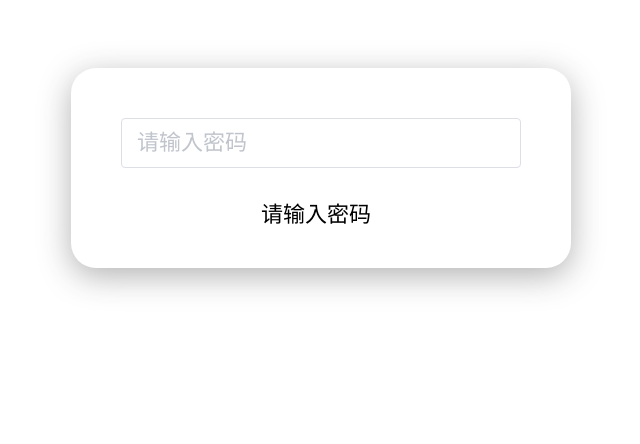
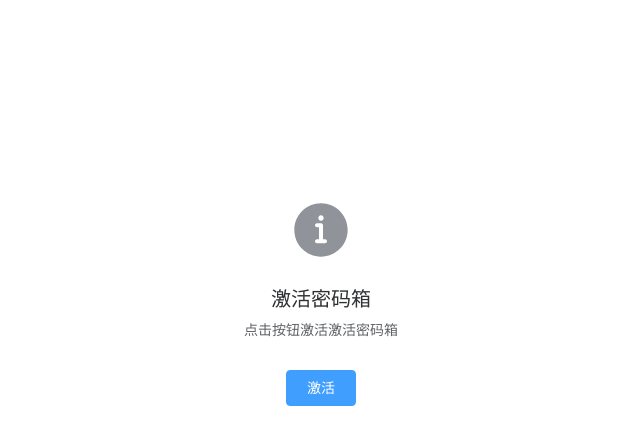
Before and after one commit to 4xiyuan/Cloud-disk, a Vue app: page /file in a window 1280 px wide. Shown: the part 232-676 px from the top of the page, without its empty margins (319-959 px from the left). Built offline with nearby package versions, Linux system fonts and the light colour scheme; what vue-simple-uploader would draw is missing.

Commit message:
下载功能

```diff
--- a/package.json
+++ b/package.json
@@ -10,6 +10,7 @@
   "dependencies": {
     "axios": "^0.27.2",
     "core-js": "^3.6.5",
+    "downloadjs": "^1.4.7",
     "element-ui": "^2.15.10",
     "spark-md5": "^3.0.2",
     "vue": "^2.6.11",
--- a/src/App.vue
+++ b/src/App.vue
@@ -115,12 +115,15 @@
               </div>
               <div style="margin-left: 95px;margin-top: -60px;font-size:18px;width:190px;-webkit-box-orient: vertical;display: -webkit-box;overflow-wrap: break-word;overflow:hidden;text-overflow:ellipsis;-webkit-line-clamp:1;">{{item.name}}</div>
               <div style="margin-left: 95px;margin-top: 15px;font-size:14px;">{{item.size}}</div>
-              <div v-if="(item.jindu+1)>0&&(item.jindu+1)<100" style="margin-left: 340px;margin-top: -40px;font-size:20px;">{{item.jindu+1}}%</div>
+              <div v-if="(item.jindu+1)>0&&(item.jindu+1)<100" style="margin-left: 360px;margin-top: -10px;font-size:16px;">{{item.jindu+1}}%</div>
               <div v-if="(item.jindu+1)<=0" style="margin-left: 320px;margin-top: -40px;font-size:18px;">解析中</div>
               <div v-if="(item.jindu+1)==100" style="margin-left: 300px;margin-top: -40px;font-size:18px;">上传完成</div>
-              <div v-if="(item.jindu+1)>0&&(item.jindu+1)<100"  style="margin-left: 250px;margin-top: -25px;font-size:18px;">
-                <div v-if="(item.bott)" @click="zan(index)"><img :src="require('../public/photo/zanting.png')" width="30px" height="30px"></div>
-                <div v-else @click="ji(index)"><img :src="require('../public/photo/jixu.png')" width="35px" height="35px"></div>
+              <div v-if="(item.jindu+1)>0&&(item.jindu+1)<100"  style="margin-left: 300px;margin-top: -60px;font-size:30px;cursor: pointer;position: absolute;">
+                <div v-if="(item.bott)" @click="zan(index)"><i class="el-icon-video-pause"></i></div>
+                <div v-else @click="ji(index)"><i class="el-icon-caret-right"></i></div>
+              </div>
+              <div v-if="(item.jindu+1)>0&&(item.jindu+1)<100"  style="margin-left: 360px;margin-top: -80px;font-size:22px;cursor: pointer;position: absolute;">
+                <i @click="guanbi(index)" class="el-icon-close"></i>
               </div>
             </div>
             <div v-if="index==filelist[0].length-1" style="height:30px"></div>
@@ -136,6 +139,7 @@
 <script type="text/javascript">
 import SparkMD5 from 'spark-md5'
 import upload from '../src/upload.vue'
+import {endUpload} from '../src/apis/index'
    export default {
     components: {
     'uploads': upload,
@@ -155,7 +159,15 @@ import upload from '../src/upload.vue'
           //新建文件夹名称
           NewFolderName:null,
           //上传文件列表
-          filelist:[],
+          filelist:[
+            // {
+            //   0:{jindu:68,
+            //   type:'mp4',
+            //   bott:false,
+            //   name:"测试文件阿斯顿耨爱无能到位.mp4",
+            //   size:"597.6MB"},
+            // }
+          ],
           //默认上传文件列表长度
           num:0,
           //暂停或继续
@@ -178,9 +190,20 @@ import upload from '../src/upload.vue'
     this.initData();
   },
    methods:{
-    uploadjindu(data){
-      this.filelist[data.index].jindu = data.jindu
+    //根据下标关闭文件下上传
+    async guanbi(index){
+      await endUpload()
+      this.$refs.uploads.deletes(index)
     },
+    //更新文件的上传进度
+    async uploadjindu(data){
+      if(data.jindu>99){
+        this.filelist[data.index].jindu=99
+      }else{
+        this.filelist[data.index].jindu = data.jindu
+      }
+    },
+    //获取待上传的文件信息
     uploaddata(data){
       this.filelist.push(data)
       this.uploadlist = true
--- a/src/apis/index.js
+++ b/src/apis/index.js
@@ -23,7 +23,7 @@ export function upload(param) {
 		data:param,
 	})
 }
-//下载
+//下载(文件流)
 export function download(param) {
     return httpRequest({
 		url: '/api/download/'+param.id+'/'+param.filePath,
@@ -31,3 +31,19 @@ export function download(param) {
 		responseType:'blob'
 	})
 }
+//下载(url地址)
+export function downloads(param) {
+    return httpRequest({
+		url: '/api/downloads/'+param.id+'/'+param.fileName,
+		method: 'get',
+	})
+}
+//取消上传
+export function endUpload(param) {
+    return httpRequest({
+		url: '/api/endUpload/'+param.id,
+		method: 'post',
+		data:param,
+		responseType:'application/octet-stream'
+	})
+}
--- a/src/components/file.vue
+++ b/src/components/file.vue
@@ -1,13 +1,29 @@
 <template>
-  <div >
-    <div class="big-box">
+  <div class="big-box">
 
+    <div :class="sidebartypes? 'activation2':'activation3'">
+      <div style="height: 300px;"></div>
+      <el-result icon="info" title="激活密码箱" subTitle="点击按钮激活激活密码箱">
+          <template slot="extra">
+            <el-button @click="dialogVisible=true" type="primary" size="medium">激活</el-button>
+          </template>
+        </el-result>
     </div>
-    <div v-show="!stu"  :class="sidebartypes ? 'passwords':'passwords2'">
-      <el-input class="passwordtext" v-model="input" placeholder="请输入密码"></el-input>
-      <span class="text">请输入密码</span>
-    </div>
-    <span style="position: absolute;top:50%;left:50%" v-show="stu">加载中！！！</span>
+
+    <el-dialog
+      title="请输入密码"
+      :visible.sync="dialogVisible"
+      :close-on-press-escape="false"
+      :close-on-click-modal="false"
+      :show-close="false"
+      width="30%"
+      class="Safebox">
+      <el-input v-model="userSafebBoxpassword" placeholder="请输入密码"></el-input>
+      <span slot="footer" class="dialog-footer">
+        <el-button @click="dialogVisible = false">取消</el-button>
+        <el-button type="primary" @click="dialogVisible = false">确 定</el-button>
+      </span>
+    </el-dialog>
   </div>
 
 </template>
@@ -16,10 +32,13 @@
    export default {
    data() {
        return {
+        //密码箱状态
+        dialogVisible:false,
         input:null,
         //侧边栏状态
         sidebartypes:sessionStorage.getItem('sidebartype')=='true',
-        stu:true,
+        stu:false,
+        userSafebBoxpassword:null,
        }
    },
 
@@ -31,74 +50,40 @@
         this.sidebartypes = false
       }
     });
-    this.shows()
    },
    methods:{
-     shows(){
-      let timer = setTimeout(() => {
-      //需要定时执行的代码
-      this.stu = false
-      }, 1000)
-     }
+
    }
    }
 </script>
 
 <style scoped>
 .big-box{
+  width: 100%;
   position: absolute;
   margin-top: 90px;
 
 }
-.passwords{
-  position: absolute;
-  left: 240px;
-  right: 0;
-  top:0;
-  bottom:0;
-  margin: auto;
-  width: 500px;
-  height: 200px;
-  border-radius: 25px;
-  box-shadow: 0 8px 32px 0 rgba(46, 46, 46, 0.37);
-  transition: all .4s;
-
+.Safebox>>>.el-dialog__body{
+  height: 50px;
 }
-.passwords2{
-  position: absolute;
+.activation{
+  top: 300px;
   left: 0;
   right: 0;
-  top:0;
-  bottom:0;
-  margin: auto;
-  width: 500px;
-  height: 200px;
-  border-radius: 25px;
-  box-shadow: 0 8px 32px 0 rgba(46, 46, 46, 0.37);
+  margin:  auto;
+  width: 300px;
+  position: absolute;
+  transform: all .4s;
+}
+.activation2{
+  top: 0;
+  left: -240px;
+  right: 0;
+  margin:  auto;
+  width: 300px;
+  position: absolute;
   transition: all .4s;
+}
 
-}
-.passwordtext{
-  position: absolute;
-  width: 400px;
-  margin-left: 50px;
-  margin-top: 50px;
-
-}
-.passwords >>> .el-input__inner{
-   height: 50px;
-   font-size: 22px;
-
-}
-.passwords2 >>> .el-input__inner{
-   height: 50px;
-   font-size: 22px;
-
-}
-.text{
-  position: absolute;
-  font-size: 22px;
-  bottom: 40px;
-  margin-left: 190px;
-}
 </style>
--- a/src/components/folder.vue
+++ b/src/components/folder.vue
@@ -136,6 +136,7 @@ body {
   width: 270px;
   position: fixed;
   left: 40%;
+
   bottom: 100px;
   height: 50px;
   border-radius: 20px;
--- a/src/components/login.vue
+++ b/src/components/login.vue
@@ -76,7 +76,7 @@
           username:this.username,
           password:this.password
         }
-        userlogin(data).then((res=>{
+         userlogin(data).then(( res=>{
           if(res.data.code==200){
             sessionStorage.setItem('users','true')
             sessionStorage.setItem('sidebartype','true')
--- a/src/upload.vue
+++ b/src/upload.vue
@@ -25,7 +25,7 @@ import axios from "axios";
 import SparkMD5 from "spark-md5";
 
 export default {
-  name: "App",
+  name: "upload",
   data() {
     return {
       total: 0,
@@ -65,6 +65,7 @@ export default {
       let partList = [],
         partsize = file.size / 100,
         cur = 0;
+
       let datas = {
           data:[],
           "type":1
@@ -73,6 +74,7 @@ export default {
         let item = {
           chunk: file.slice(cur, cur + partsize),
           filename: file.name,
+          way:0,
         };
         cur += partsize;
         datas.data.push(item)
@@ -93,6 +95,8 @@ export default {
           formData.append("MFile", item.chunk);
           formData.append("shunk", index);
           formData.append("shunks", 100);
+          formData.append("belong", '1\\'+item.filename);
+          formData.append("way", item.way);
           formData.append("fileName", item.filename);
           return axios
             .post("http://localhost:8089/api/upload/1", formData, {
@@ -170,7 +174,12 @@ export default {
         }
       }
       sends(index)
-    }
+    },
+    async deletes(index){
+      this.requestList[index].type=0
+      this.filelist.splice(index,1)
+      this.requestList.splice(index,1)
+    },
   },
 };
 </script>
```
Also changed, not shown: src/components/home.vue (+51 -17 lines), src/router/index.js (+23 -0 lines), public/photo/jixu.png (deleted), public/photo/zanting.png (deleted).
